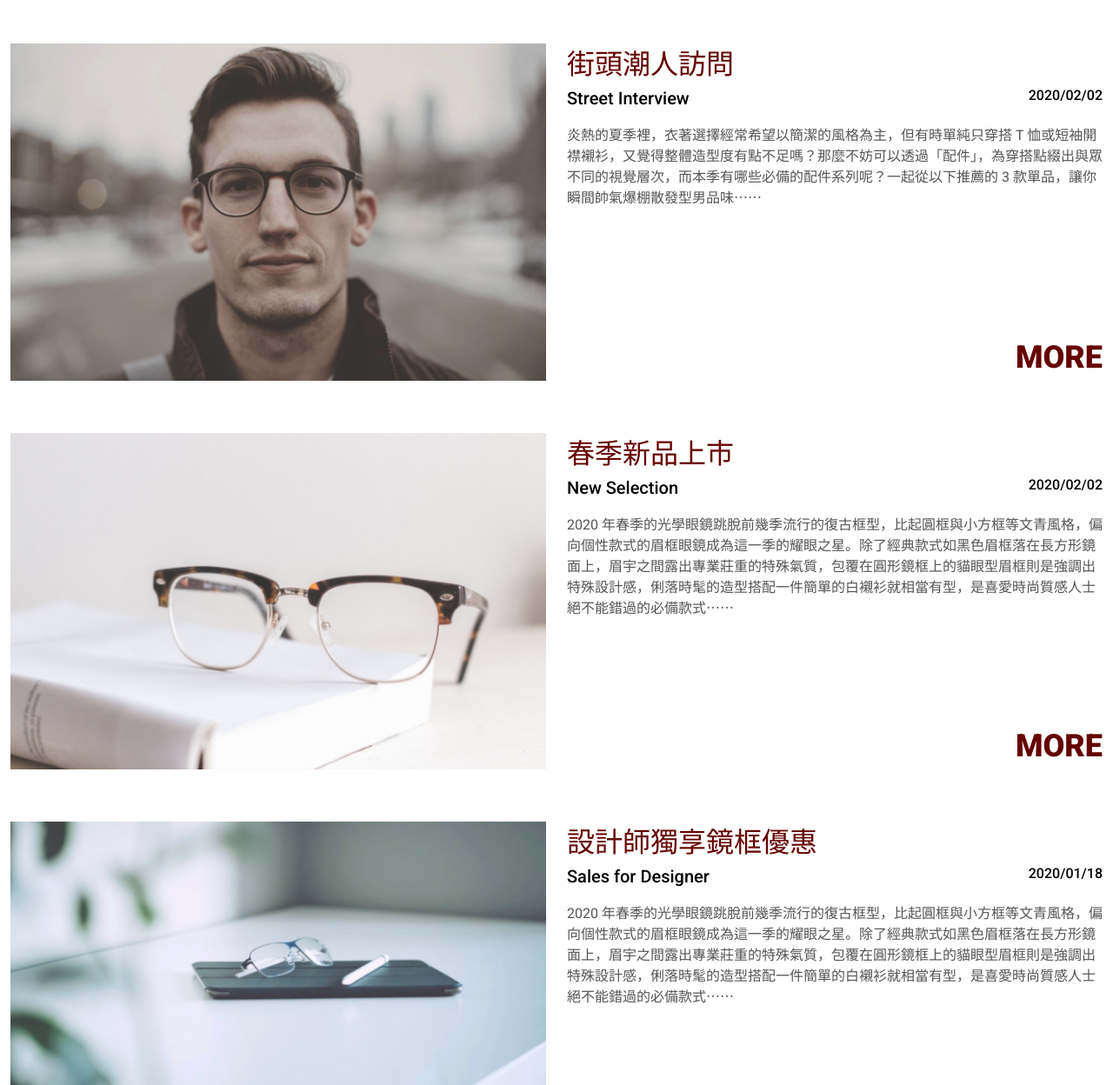
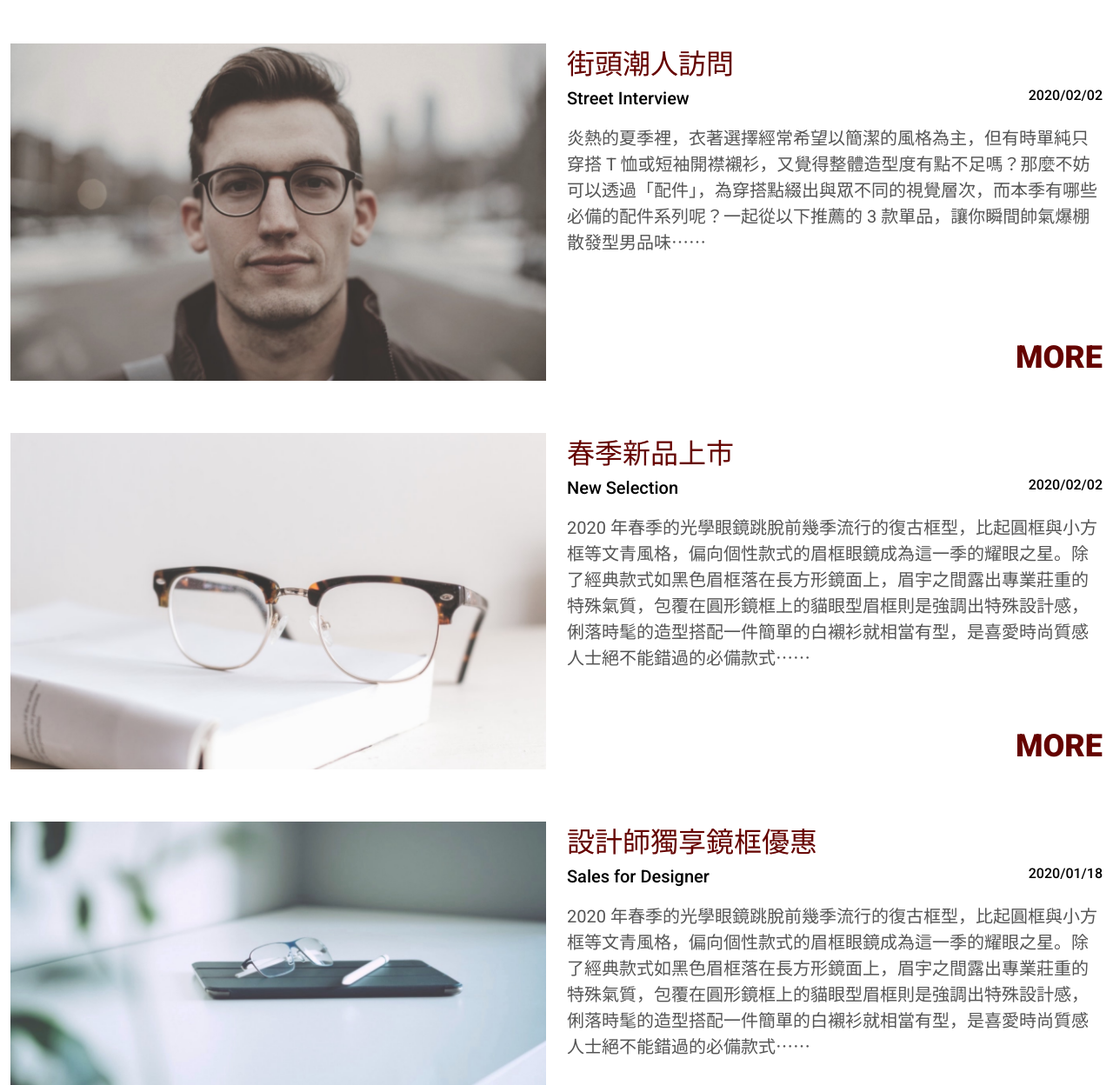
Before and after one commit to Dieboss-su/2024week3-work, a website built with Vite: page pages/blog.html in a window 1280 px wide. Shown: the part 654-1902 px from the top of the page at 87% size. Built offline with nearby package versions, Linux system fonts and the light colour scheme.

Commit message:
first commit

```diff
--- a/pages/blog.html
+++ b/pages/blog.html
@@ -44,7 +44,7 @@
                                     <h3 class="fz-5 fw-m">2020 Valentine’s Special</h3>
                                     <span class="fw-m">2020/02/14</span>
                                 </div>
-                                <p class="p1">一年一度西洋情人節即將到來，我們推出最強「情人節企劃」，為這個甜蜜的節日加溫。偶爾跟另一半來個低調情侶單品，結合彼此喜好、找出合適框型款式，在這個春夏輕鬆搭出屬於你們的甜蜜默契！ 即日起至2/16為止，不論是熱戀情侶、自由自在一個人或是老夫老妻，只要從未來過本店的新朋友，綁定官方LINE好友，都可享專屬優惠⋯⋯</p>
+                                <p class="p1 fz-5">一年一度西洋情人節即將到來，我們推出最強「情人節企劃」，為這個甜蜜的節日加溫。偶爾跟另一半來個低調情侶單品，結合彼此喜好、找出合適框型款式，在這個春夏輕鬆搭出屬於你們的甜蜜默契！ 即日起至2/16為止，不論是熱戀情侶、自由自在一個人或是老夫老妻，只要從未來過本店的新朋友，綁定官方LINE好友，都可享專屬優惠⋯⋯</p>
                                 <p class="p2">一年一度西洋情人節即將到來，我們推出最強「情人節企劃」，為這個甜蜜的節日加溫。偶爾跟另一半來個低調情侶單品，結合彼此喜好、找出合適框型款式，在這個春夏輕鬆搭出屬於你們的甜蜜默契！即日起至2/16為止，不論是熱戀情侶、自由自在一個人或是老夫老妻⋯⋯<a href="blog-tag.html">more</a></p>
                                 <a class="a fz-9 fw-h sup-color" href="blog-tag.html">MORE</a>
                             </div>
@@ -61,7 +61,7 @@
                                     <h3 class="fz-5 fw-m">Street Interview</h3>
                                     <span class="fw-m">2020/02/02</span>
                                 </div>
-                                <p class="p1">炎熱的夏季裡，衣著選擇經常希望以簡潔的風格為主，但有時單純只穿搭 T 恤或短袖開襟襯衫，又覺得整體造型度有點不足嗎？那麼不妨可以透過「配件」，為穿搭點綴出與眾不同的視覺層次，而本季有哪些必備的配件系列呢？一起從以下推薦的 3 款單品，讓你瞬間帥氣爆棚散發型男品味⋯⋯</p>
+                                <p class="p1 fz-5">炎熱的夏季裡，衣著選擇經常希望以簡潔的風格為主，但有時單純只穿搭 T 恤或短袖開襟襯衫，又覺得整體造型度有點不足嗎？那麼不妨可以透過「配件」，為穿搭點綴出與眾不同的視覺層次，而本季有哪些必備的配件系列呢？一起從以下推薦的 3 款單品，讓你瞬間帥氣爆棚散發型男品味⋯⋯</p>
                                 <p class="p2">炎熱的夏季裡，衣著選擇經常希望以簡潔的風格為主，但有時單純只穿搭 T 恤或短袖開襟襯衫，又覺得整體造型度有點不足嗎？那麼不妨可以透過「配件」，為穿搭點綴出與眾不同的視覺層次，而本季有哪些必備的配件系列呢？一起從以下推薦的 3 款單品，讓你瞬間帥氣⋯⋯<a href="#">more</a></p>
                                 <a class="a fz-9 fw-h sup-color" href="#">MORE</a>
                             </div>
@@ -78,7 +78,7 @@
                                     <h3 class="fz-5 fw-m">New Selection</h3>
                                     <span class="fw-m">2020/02/02</span>
                                 </div>
-                                <p class="p1">2020 年春季的光學眼鏡跳脫前幾季流行的復古框型，比起圓框與小方框等文青風格，偏向個性款式的眉框眼鏡成為這一季的耀眼之星。除了經典款式如黑色眉框落在長方形鏡面上，眉宇之間露出專業莊重的特殊氣質，包覆在圓形鏡框上的貓眼型眉框則是強調出特殊設計感，俐落時髦的造型搭配一件簡單的白襯衫就相當有型，是喜愛時尚質感人士絕不能錯過的必備款式⋯⋯</p>
+                                <p class="p1 fz-5">2020 年春季的光學眼鏡跳脫前幾季流行的復古框型，比起圓框與小方框等文青風格，偏向個性款式的眉框眼鏡成為這一季的耀眼之星。除了經典款式如黑色眉框落在長方形鏡面上，眉宇之間露出專業莊重的特殊氣質，包覆在圓形鏡框上的貓眼型眉框則是強調出特殊設計感，俐落時髦的造型搭配一件簡單的白襯衫就相當有型，是喜愛時尚質感人士絕不能錯過的必備款式⋯⋯</p>
                                 <p class="p2">一年一度西洋情人節即將到來，我們推出最強「情人節企劃」，為這個甜蜜的節日加溫。偶爾跟另一半來個低調情侶單品，結合彼此喜好、找出合適框型款式，在這個春夏輕鬆搭出屬於你們的甜蜜默契！即日起至2/16為止，不論是熱戀情侶、自由自在一個人或是老夫老妻⋯⋯<a href="#">more</a></p>
                                 <a class="a fz-9 fw-h sup-color" href="#">MORE</a>
                             </div>
@@ -95,7 +95,7 @@
                                     <h3 class="fz-5 fw-m">Sales for Designer</h3>
                                     <span class="fw-m">2020/01/18</span>
                                 </div>
-                                <p class="p1">2020 年春季的光學眼鏡跳脫前幾季流行的復古框型，比起圓框與小方框等文青風格，偏向個性款式的眉框眼鏡成為這一季的耀眼之星。除了經典款式如黑色眉框落在長方形鏡面上，眉宇之間露出專業莊重的特殊氣質，包覆在圓形鏡框上的貓眼型眉框則是強調出特殊設計感，俐落時髦的造型搭配一件簡單的白襯衫就相當有型，是喜愛時尚質感人士絕不能錯過的必備款式⋯⋯</p>
+                                <p class="p1 fz-5">2020 年春季的光學眼鏡跳脫前幾季流行的復古框型，比起圓框與小方框等文青風格，偏向個性款式的眉框眼鏡成為這一季的耀眼之星。除了經典款式如黑色眉框落在長方形鏡面上，眉宇之間露出專業莊重的特殊氣質，包覆在圓形鏡框上的貓眼型眉框則是強調出特殊設計感，俐落時髦的造型搭配一件簡單的白襯衫就相當有型，是喜愛時尚質感人士絕不能錯過的必備款式⋯⋯</p>
                                 <p class="p2">2020 年春季的光學眼鏡跳脫前幾季流行的復古框型，比起圓框與小方框等文青風格，偏向個性款式的眉框眼鏡成為這一季的耀眼之星。除了經典款式如黑色眉框落在長方形鏡面上，眉宇之間露出專業莊重的特殊氣質，包覆在圓形鏡框上的貓眼型眉框則是強調出特殊設計感，⋯⋯<a href="#">more</a></p>
                                 <a class="a fz-9 fw-h sup-color" href="#">MORE</a>
                             </div>
@@ -112,7 +112,7 @@
                                     <h3 class="fz-5 fw-m">Summer Special</h3>
                                     <span class="fw-m">2019/08/07</span>
                                 </div>
-                                <p class="p1">2020 年春季的光學眼鏡跳脫前幾季流行的復古框型，比起圓框與小方框等文青風格，偏向個性款式的眉框眼鏡成為這一季的耀眼之星。除了經典款式如黑色眉框落在長方形鏡面上，眉宇之間露出專業莊重的特殊氣質，包覆在圓形鏡框上的貓眼型眉框則是強調出特殊設計感，俐落時髦的造型搭配一件簡單的白襯衫就相當有型，是喜愛時尚質感人士絕不能錯過的必備款式⋯⋯</p>
+                                <p class="p1 fz-5">2020 年春季的光學眼鏡跳脫前幾季流行的復古框型，比起圓框與小方框等文青風格，偏向個性款式的眉框眼鏡成為這一季的耀眼之星。除了經典款式如黑色眉框落在長方形鏡面上，眉宇之間露出專業莊重的特殊氣質，包覆在圓形鏡框上的貓眼型眉框則是強調出特殊設計感，俐落時髦的造型搭配一件簡單的白襯衫就相當有型，是喜愛時尚質感人士絕不能錯過的必備款式⋯⋯</p>
                                 <p class="p2">2020 年春季的光學眼鏡跳脫前幾季流行的復古框型，比起圓框與小方框等文青風格，偏向個性款式的眉框眼鏡成為這一季的耀眼之星。除了經典款式如黑色眉框落在長方形鏡面上，眉宇之間露出專業莊重的特殊氣質，包覆在圓形鏡框上的貓眼型眉框則是強調出特殊設計感，⋯⋯<a href="#">more</a></p>
                                 <a class="a fz-9 fw-h sup-color" href="#">MORE</a>
                             </div>
```
